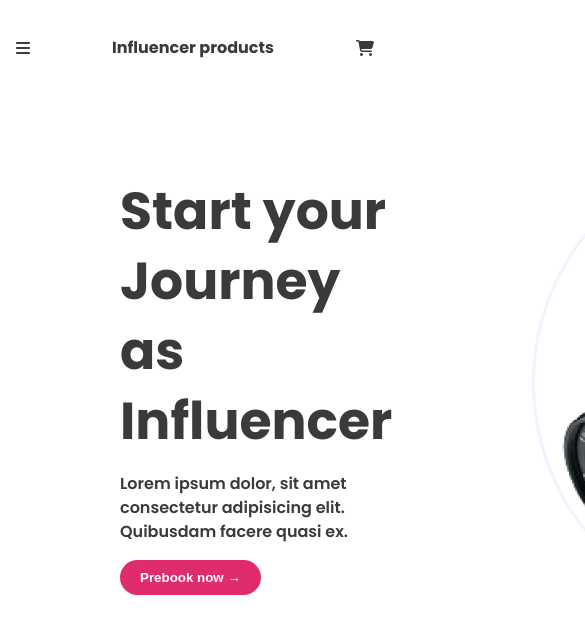
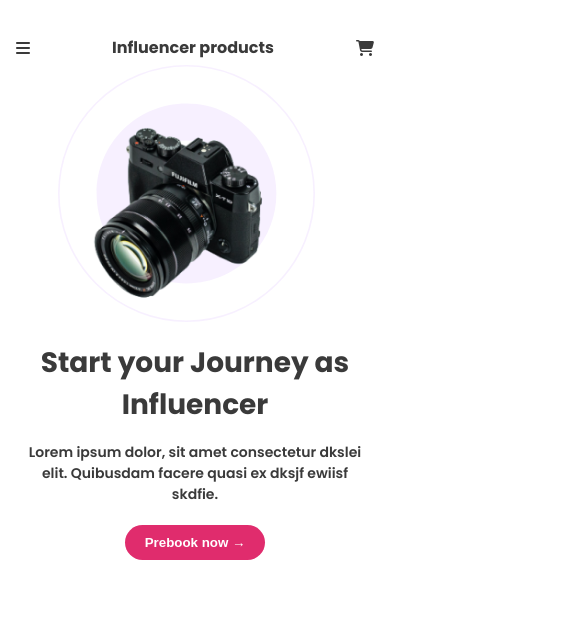
Before and after one commit to yeasinrafee/responsive-influencer-website, a plain HTML site: page index.html in a window 390 px wide. Shown: the top 634 px of the page, 585 px wide, since content can reach past the window. Drawn offline with Linux system fonts and the light colour scheme.

Commit message:
Banner section mobile responsive

```diff
--- a/index.html
+++ b/index.html
@@ -39,7 +39,7 @@
             <div class="banner-container">
                 <div class="banner-details">
                     <h1 class="heading-primary">Start your Journey as Influencer</h1>
-                    <p class="banner-text">Lorem ipsum dolor, sit amet consectetur adipisicing elit. Quibusdam facere quasi ex.</p>
+                    <p class="banner-text">Lorem ipsum dolor, sit amet consectetur dkslei elit. Quibusdam facere quasi ex dksjf ewiisf skdfie.</p>
                     <button class="btn-banner">Prebook now &rarr;</button>
                 </div>
                 <div class="banner-img">
--- a/styles.css
+++ b/styles.css
@@ -84,13 +84,13 @@ nav{
     top: -30px;
     z-index: -1;
 }
-.banner-img img{
-    z-index: 1;
-}
+
 
 
 /* Responsive Mobile (small device) */
 @media screen and (max-width: 688px) {
+
+    /* Navigation */
     nav{
         padding: 35px 16px;
     }
@@ -109,6 +109,45 @@ nav{
     }
     .logo h2{
         font-size: 16px;
+    }
+
+    /* Banner Section */
+    .section-banner{
+        padding: 0;
+    }
+    .banner-container{
+        flex-direction: column-reverse;
+        justify-content: center;
+        align-items: center;
+        gap: 14px;
+    }
+    .banner-img{
+        padding: 22px 52px 14px 80px;
+        width: 100%;
+        margin: 0 auto;
+    }
+    .banner-img svg{
+        width: 257px;
+        height: 257px;
+        left: 58px;
+    }
+    .banner-img img{
+        width: 202px;
+        height: 190px;
+    }
+    .banner-details{
+        padding: 0 18px;
+        width: 100%;
+        text-align: center;
+    }
+    .heading-primary{
+        font-size: 28px;
+        line-height: 42px;
+    }
+    .banner-text{
+        font-size: 14px;
+        line-height: 21px;
+        margin-bottom: 20px;
     }
 }
 
```
